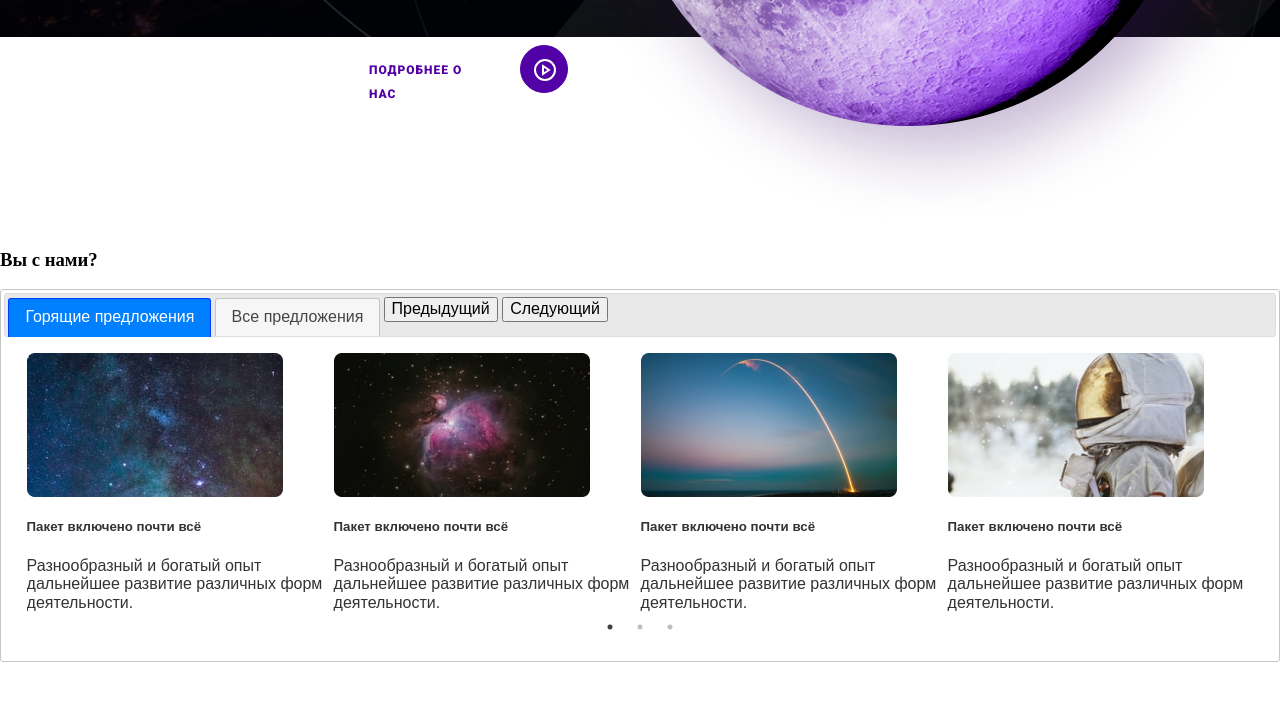
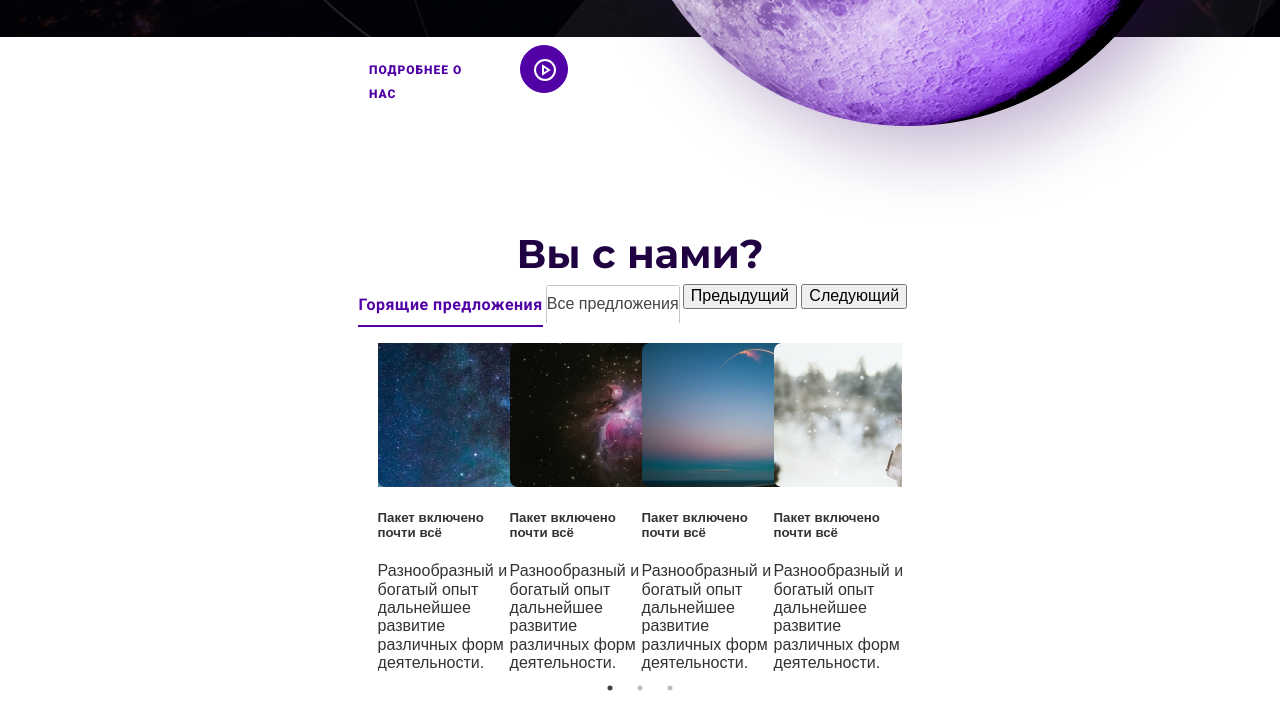
Before and after one commit to Annastaasia/Digimatix, a website: page index.html in a window 1280 px wide. Shown: the part 643-1365 px from the top of the page. Before the commit the page ends 1305 px from the top, so only its background shows below. Drawn offline with nearby package versions, Linux system fonts and the light colour scheme.

Commit message:
feat: add stule for slider

```diff
--- a/assets/styles/_vars.scss
+++ b/assets/styles/_vars.scss
@@ -1,5 +1,7 @@
 $color-one: #ffffff;
-$color-second: #5101A6;
+$color-second: #5101a6;
+$font-color: #200142;
+
 
 $font-color-second: #ffffff;
 $background-color: #ffffff;
--- a/assets/styles/container-info.scss
+++ b/assets/styles/container-info.scss
@@ -71,9 +71,10 @@
         color: $color-one;
       }
 
-      .info__button:hover {
+      .info__button:focus {
         background: $color-second;
         color: $color-one;
+        border: 1px solid $color-one;
       }
 
       .info__button__img {
@@ -95,8 +96,9 @@
         }
       }
 
-      .info__button__img:hover {
+      .info__button__img:focus {
         background: $color-one;
+        border: 1px solid $color-second;
 
         svg {
           fill: $color-second;
--- /dev/null
+++ b/assets/styles/container-slider.scss
@@ -0,0 +1,62 @@
+@import "./_vars.scss";
+
+.container-slider {
+  padding: 0 352px;
+
+  .ui-widget.ui-widget-content {
+    border: 0px solid #ffffff;
+  }
+
+  .slider__tab {
+    background-color: #ffffff;
+    border: 0px solid #ffffff;
+  }
+
+  .ui-tabs .ui-tabs-nav .ui-tabs-anchor {
+    float: left;
+    padding: 0.5em 0;
+    text-decoration: none;
+  }
+
+  .ui-widget-header {
+    background: #ffffff;
+    border: 0px solid #ffffff;
+    color: #333333;
+    font-weight: bold;
+
+    .ui-state-active,
+    .ui-state-active a,
+    .ui-state-active a:link,
+    .ui-state-active a:visited {
+      color: $color-second;
+      border: 0px solid #ffffff;
+      border-bottom: 2px solid $color-second;
+      font-size: 16px;
+      font-weight: 700;
+      line-height: 24px;
+      letter-spacing: 0.5px;
+      text-align: left;
+      font-family: "Roboto", sans-serif;
+    }
+
+    .ui-state-active,
+    .ui-widget-content .ui-state-active,
+    .ui-widget-header .ui-state-active,
+    a.ui-button:active,
+    .ui-button:active,
+    .ui-button.ui-state-active:hover {
+      border: 0px solid #ffffff;
+      background: #f9f9f9;
+    }
+  }
+}
+
+.slider__title {
+  font-size: 40px;
+  font-weight: 700;
+  line-height: 48px;
+  letter-spacing: 0px;
+  text-align: center;
+  color: $font-color;
+  font-family: "Montserrat", sans-serif;
+}
--- a/assets/styles/header.scss
+++ b/assets/styles/header.scss
@@ -32,7 +32,8 @@ header {
   color: $color-one;
 }
 
-.header__button:hover {
+.header__button:focus {
   background: $color-second;
   color: $color-one;
+  border: 1px solid $color-one;
 }
--- a/index.html
+++ b/index.html
@@ -16,6 +16,7 @@
     <link rel="stylesheet" href="./assets/styles/normalize.css">
     <link rel="stylesheet" href="./src/css/header.css">
     <link rel="stylesheet" href="./src/css/container-info.css">
+    <link rel="stylesheet" href="./src/css/container-slider.css">
     <link rel="stylesheet" href="https://code.jquery.com/ui/1.12.1/themes/base/jquery-ui.css">
     <link rel="stylesheet" type="text/css" href="//cdn.jsdelivr.net/npm/slick-carousel@1.8.1/slick/slick.css" />
     <link rel="stylesheet" type="text/css" href="//cdn.jsdelivr.net/npm/slick-carousel@1.8.1/slick/slick-theme.css" />
@@ -53,11 +54,14 @@
         <section class="container-slider">
             <h3 class="slider__title">Вы с нами?</h3>
             <div id="tabs">
-                <ul>
-                    <li><a href="#tab1">Горящие предложения</a></li>
-                    <li><a href="#tab2">Все предложения</a></li>
-                    <button type="button" id="prev">Предыдущий</button>
-                    <button type="button" id="next">Следующий</button>
+                <ul class="slider__header">
+
+                    <li><a href="#tab1" class="slider__tab">Горящие предложения</a></li>
+                    <li><a href="#tab2" class="slider__tab">Все предложения</a></li>
+
+                    <button type="button" id="prev" class="slider__prev">Предыдущий</button>
+                    <button type="button" id="next" class="slider__next">Следующий</button>
+
                 </ul>
                 <div id="tab1">
                     <div class="slider">
@@ -112,7 +116,6 @@
                             <p>Разнообразный и богатый опыт дальнейшее развитие различных форм деятельности.</p>
                         </div>
                     </div>
-
                 </div>
                 <div id="tab2">
                     <div class="slider">
@@ -122,7 +125,6 @@
                     </div>
                 </div>
             </div>
-
         </section>
     </main>
 
```
Also changed, not shown: assets/styles/normalize.css, src/css/container-info.css, src/css/container-slider.css (added), src/css/header.css, 3 other files.
